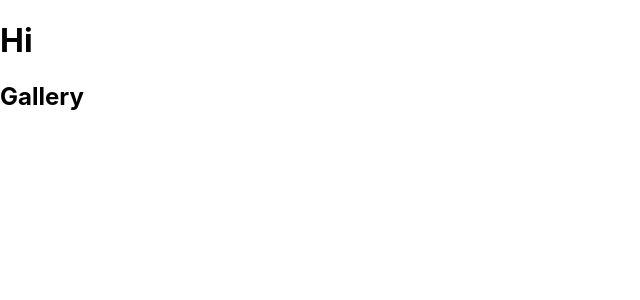
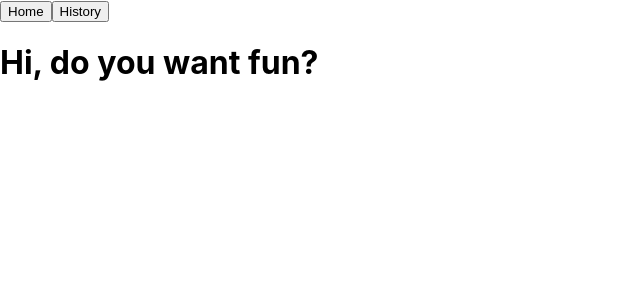
Before and after one commit to gusevroman/pics-for-fun, a React (Create React App) app: page / in a window 1280 px wide. Shown: the top 300 px of the page, without its empty margins (0-640 px from the left). Built offline with nearby package versions, Linux system fonts and the light colour scheme.

Commit message:
added routing react-router

```diff
--- a/package.json
+++ b/package.json
@@ -11,6 +11,7 @@
     "prettier": "^2.2.0",
     "react": "^17.0.1",
     "react-dom": "^17.0.1",
+    "react-router-dom": "^5.2.0",
     "react-scripts": "4.0.1",
     "web-vitals": "^0.2.4"
   },
--- a/src/App.js
+++ b/src/App.js
@@ -1,10 +1,17 @@
-import { Gallery } from "./pages/gallery";
+import React from "react";
+import { BrowserRouter as Router } from "react-router-dom";
 
-export function App() {
+// import Gallery from "./pages/Gallery";
+import Navbar from "./components/Navbar";
+import Routes from "./Routes/index";
+
+function App() {
   return (
-    <div>
-      <h1>Hi</h1>
-      <Gallery />
-    </div>
+    <Router>
+      <Navbar />
+      <Routes />
+    </Router>
   );
 }
+
+export default App;
--- /dev/null
+++ b/src/Routes/index.js
@@ -0,0 +1,15 @@
+import React from "react";
+import { Switch, Route, Redirect } from "react-router-dom";
+
+import Home from "../pages/Home";
+import History from "../pages/History";
+
+const routes = () => (
+  <Switch>
+    <Route exact path="/" component={Home} />
+    <Route path="/history" component={History} />
+    <Redirect to="/" />
+  </Switch>
+);
+
+export default routes;
--- /dev/null
+++ b/src/components/Navbar.js
@@ -0,0 +1,19 @@
+import React from "react";
+import { NavLink } from "react-router-dom";
+
+const Navbar = () => (
+  <nav>
+    <NavLink to="/">
+      <button className="btn btn-link" type="button">
+        Home
+      </button>
+    </NavLink>
+    <NavLink to="/history">
+      <button className="btn btn-link" type="button">
+        History
+      </button>
+    </NavLink>
+  </nav>
+);
+
+export default Navbar;
--- a/src/index.js
+++ b/src/index.js
@@ -1,17 +1,26 @@
 import React from "react";
 import ReactDOM from "react-dom";
+
+import App from "./App";
 import "./index.css";
-import { App } from "./App";
-import reportWebVitals from "./reportWebVitals";
 
 ReactDOM.render(
-  <React.StrictMode>
+  <React.Fragment>
     <App />
-  </React.StrictMode>,
+  </React.Fragment>,
   document.getElementById("root")
 );
 
-// If you want to start measuring performance in your app, pass a function
-// to log results (for example: reportWebVitals(console.log))
-// or send to an analytics endpoint. Learn more: https://bit.ly/CRA-vitals
-reportWebVitals();
+// import React from "react";
+// import ReactDOM from "react-dom";
+// import "./index.css";
+// import App from "./App";
+// import { Provider } from "react-redux";
+// import store from "./redux/store";
+
+// ReactDOM.render(
+//   <Provider store={store}>
+//     <App />
+//   </Provider>,
+//   document.getElementById("root")
+// );
--- /dev/null
+++ b/src/pages/Gallery.js
@@ -0,0 +1,5 @@
+const Gallery = () => {
+  return <h2>Gallery</h2>;
+};
+
+export default Gallery;
--- /dev/null
+++ b/src/pages/History.js
@@ -0,0 +1,5 @@
+import React from "react";
+
+const History = () => <h2>History:</h2>;
+
+export default History;
--- /dev/null
+++ b/src/pages/Home.js
@@ -0,0 +1,5 @@
+import React from "react";
+
+const Home = () => <h1>Hi, do you want fun?</h1>;
+
+export default Home;
--- a/src/pages/gallery.js
+++ /dev/null
@@ -1,3 +0,0 @@
-export const Gallery = () => {
-  return <h2>Gallery</h2>;
-};
--- a/src/reportWebVitals.js
+++ /dev/null
@@ -1,13 +0,0 @@
-const reportWebVitals = onPerfEntry => {
-  if (onPerfEntry && onPerfEntry instanceof Function) {
-    import('web-vitals').then(({ getCLS, getFID, getFCP, getLCP, getTTFB }) => {
-      getCLS(onPerfEntry);
-      getFID(onPerfEntry);
-      getFCP(onPerfEntry);
-      getLCP(onPerfEntry);
-      getTTFB(onPerfEntry);
-    });
-  }
-};
-
-export default reportWebVitals;
```
Also changed, not shown: src/pages/history.js (deleted), 1 other file (tests, documents, lock files or other folders). Lines whose indentation alone changed are shown as unchanged.
